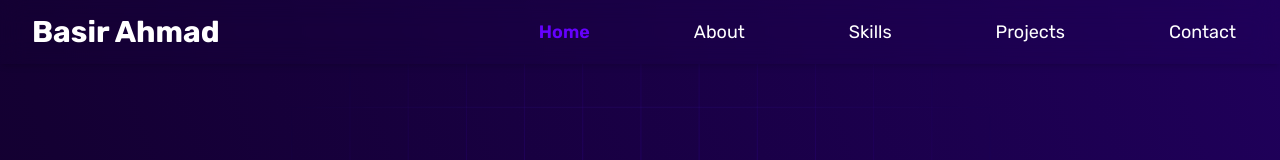
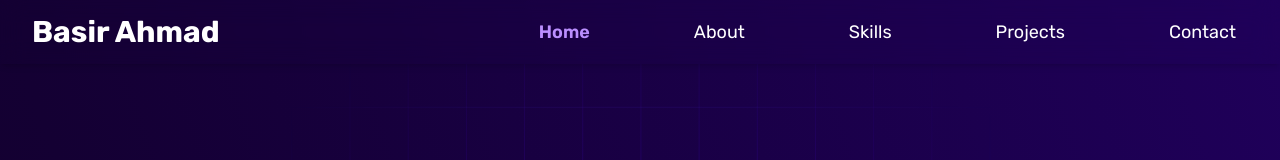
Before and after one commit to thebeliever1812/personal-portfolio, a Next.js app: page / in a window 1280 px wide. Shown: the top 160 px of the page. Built offline with nearby package versions, Linux system fonts and the light colour scheme.

Commit message:
Enhance accessibility and styling for FooterIcons and Navbar components; add aria-labels and update active link styles

```diff
--- a/app/components/Footer/FooterIcons.tsx
+++ b/app/components/Footer/FooterIcons.tsx
@@ -3,8 +3,13 @@ import React from 'react'
 const FooterIcons: React.FC = () => {
     return (
         <div className="flex items-center gap-4">
-            <a href="https://x.com/BasirAhmad1812" target="_blank" rel="noopener noreferrer" className="social-button">
-                <button className="relative w-10 h-10 rounded-full group cursor-pointer">
+            <a
+                href="https://x.com/BasirAhmad1812"
+                target="_blank"
+                rel="noopener noreferrer"
+                className="social-button relative w-10 h-10 rounded-full group cursor-pointer"
+                aria-label="Visit Basir Ahmad&apos;s X (Twitter) profile"
+            >
                 <div
                     className="floater w-full h-full absolute top-0 left-0 bg-white rounded-full duration-300 group-hover:-top-8 group-hover:shadow-2xl"
                 ></div>
@@ -24,10 +29,15 @@ const FooterIcons: React.FC = () => {
                         ></path>
                     </svg>
                 </div>
-                </button>
             </a>
-            <a href="https://github.com/thebeliever1812" target="_blank" rel="noopener noreferrer" className="social-button">
-                <button className="relative w-10 h-10 rounded-full group cursor-pointer">
+
+            <a
+                href="https://github.com/thebeliever1812"
+                target="_blank"
+                rel="noopener noreferrer"
+                className="social-button relative w-10 h-10 rounded-full group cursor-pointer"
+                aria-label="Visit Basir Ahmad&apos;s GitHub profile"
+            >
                 <div
                     className="floater w-full h-full absolute top-0 left-0 bg-white rounded-full duration-300 group-hover:-top-8 group-hover:shadow-2xl"
                 ></div>
@@ -47,10 +57,15 @@ const FooterIcons: React.FC = () => {
                         ></path>
                     </svg>
                 </div>
-                </button>
             </a>
-            <a href="https://www.linkedin.com/in/basir-ahmad-1a5851210/" target="_blank" rel="noopener noreferrer" className="social-button cursor-pointer">
-                <button className="relative w-10 h-10 rounded-full group cursor-pointer">
+
+            <a
+                href="https://www.linkedin.com/in/basir-ahmad-1a5851210/"
+                target="_blank"
+                rel="noopener noreferrer"
+                className="social-button cursor-pointer relative w-10 h-10 rounded-full group"
+                aria-label='Visit Basir Ahmad&apos;s LinkedIn profile'
+            >
                 <div
                     className="floater w-full h-full absolute top-0 left-0 bg-blue-500 rounded-full duration-300 group-hover:-top-8 group-hover:shadow-2xl"
                 ></div>
@@ -70,12 +85,12 @@ const FooterIcons: React.FC = () => {
                         ></path>
                     </svg>
                 </div>
-                </button>
             </a>
+
             <a
                 href="mailto:basirahmadmalik@gmail.com"
                 className="relative w-10 h-10 rounded-full group cursor-pointer"
-                aria-label="Email"
+                aria-label="Send Email to Basir Ahmad"
             >
                 <div
                     className="floater w-full h-full absolute top-0 left-0 bg-red-400 rounded-full duration-300 group-hover:-top-8 group-hover:shadow-2xl"
@@ -97,7 +112,6 @@ const FooterIcons: React.FC = () => {
                     </svg>
                 </div>
             </a>
-
         </div>
 
     )
--- a/app/components/Header/NavItems.tsx
+++ b/app/components/Header/NavItems.tsx
@@ -12,21 +12,22 @@ const NavItems: React.FC<Props> = ({ className, onClick }) => {
     const navItemsList: string[] = ['Home', "About", "Skills", "Projects", 'Contact']
     const pathName: string = usePathname()
     return (
-        <ul className='flex sm:flex-row flex-col sm:text-md md:text-lg 2xl:gap-24 xl:gap-20 lg:gap-10 sm:gap-5 gap-3 w-full'>
-            {
-                navItemsList.map((navItem, index) => {
-                    const href: string = navItem === 'Home' ? '/' : `/${navItem.toLowerCase()}`;
-                    const isActive: boolean = pathName === href
-                    return (
-
-                        <Link href={href} key={index} onClick={onClick}>
-                            <li className={`${isActive && 'text-[#6600ff] font-semibold'} ${className}`}>
-                                {navItem}
-                            </li>
+        <ul className="flex sm:flex-row flex-col sm:text-md md:text-lg 2xl:gap-24 xl:gap-20 lg:gap-10 sm:gap-5 gap-3 w-full">
+            {navItemsList.map((navItem, index) => {
+                const href = navItem === 'Home' ? '/' : `/${navItem.toLowerCase()}`;
+                const isActive = pathName === href;
+                return (
+                    <li key={index} className="w-full">
+                        <Link
+                            href={href}
+                            onClick={onClick}
+                            className={`block w-full ${isActive ? 'text-[#BB8FFF] font-semibold' : ''} ${className}`}
+                        >
+                            {navItem}
                         </Link>
-                    )
-                })
-            }
+                    </li>
+                );
+            })}
         </ul>
     )
 }
--- a/app/components/Header/Navbar.tsx
+++ b/app/components/Header/Navbar.tsx
@@ -21,7 +21,7 @@ const Navbar: React.FC = () => {
                     <Link href={'/'}><strong>Basir Ahmad</strong></Link>
                 </h2>
 
-                <button className='menu-btn-open flex justify-center items-center text-white text-3xl sm:hidden cursor-pointer active:opacity-60 rounded-full p-1' onClick={() => setShowMobileNavItems(prev => !prev)}>
+                <button className='menu-btn-open flex justify-center items-center text-white text-3xl sm:hidden cursor-pointer active:opacity-60 rounded-full p-1' onClick={() => setShowMobileNavItems(prev => !prev)} aria-label='Open menu'>
                     <TbMenuDeep />
                 </button>
 
@@ -36,11 +36,11 @@ const Navbar: React.FC = () => {
                 <div className={`fixed w-full h-screen bg-black/40 backdrop-blur-[2px] z-50 ${showMobileNavItems ? 'block': 'hidden'}`} onClick={() => setShowMobileNavItems(false)}>
                 </div>
                 <div className={`fixed bg-black w-full max-w-80 h-screen right-0 z-[60] px-6 py-3 overflow-y-auto transition-transform duration-500 ease-out  ${showMobileNavItems ? 'translate-x-0' : "translate-x-full"}`}>
-                    <button className='menu-btn-close w-9 h-9 text-3xl cursor-pointer hover:bg-[#181818] flex justify-center items-center rounded-full' onClick={() => setShowMobileNavItems(false)}>
+                    <button className='menu-btn-close w-9 h-9 text-3xl cursor-pointer hover:bg-[#181818] flex justify-center items-center rounded-full' onClick={() => setShowMobileNavItems(false)} aria-label='Close menu'>
                         <IoClose />
                     </button>
 
-                    <NavItems className='text-xl hover:bg-[#101010] duration-200 hover:ease-in-out p-2 rounded-lg active:bg-[#6600ff] active:text-white' onClick={() => setShowMobileNavItems(false)} />
+                    <NavItems className='text-xl hover:bg-[#101010] duration-200 hover:ease-in-out p-2 rounded-lg active:bg-[#BB8FFF] active:text-white' onClick={() => setShowMobileNavItems(false)} />
                 </div>
             </div>
         </div>
```
Lines whose indentation alone changed are shown as unchanged.
